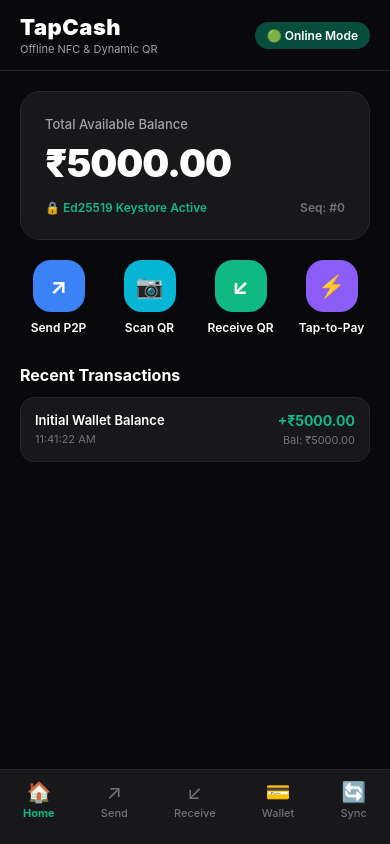
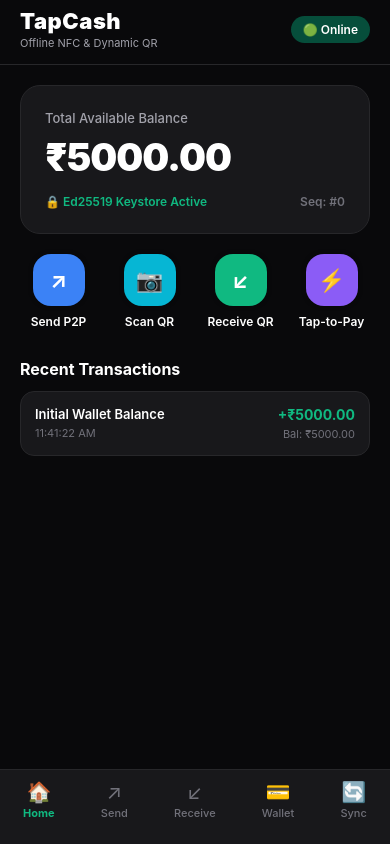
Before and after one commit to amaannn08/TapCash, a React Native app in the folder mobile/: screen / in a window 390 px wide. Built offline with nearby package versions, Linux system fonts and the light colour scheme.

Commit message:
fix(ui): adjust safe area and status bar padding to prevent header overlap

```diff
--- a/mobile/App.tsx
+++ b/mobile/App.tsx
@@ -12,6 +12,7 @@ import {
   StatusBar,
   Alert,
   Image,
+  Platform,
 } from 'react-native';
 import { Colors } from './src/core/theme/colors';
 import { LocalDB, LocalLedgerEntry, PendingVoucher } from './src/core/database/sqlite';
@@ -189,7 +190,7 @@ export default function App() {
     <SafeAreaView style={styles.container}>
       <StatusBar barStyle="light-content" backgroundColor={Colors.background} />
 
-      {/* Header */}
+      {/* Header with Safe Status Bar Offset */}
       <View style={styles.header}>
         <View>
           <Text style={styles.appTitle}>TapCash</Text>
@@ -200,7 +201,7 @@ export default function App() {
           onPress={() => setIsOfflineMode(!isOfflineMode)}
         >
           <Text style={styles.networkBadgeText}>
-            {isOfflineMode ? '🔴 Offline Mode' : '🟢 Online Mode'}
+            {isOfflineMode ? '🔴 Offline' : '🟢 Online'}
           </Text>
         </TouchableOpacity>
       </View>
@@ -564,15 +565,18 @@ const styles = StyleSheet.create({
   container: {
     flex: 1,
     backgroundColor: Colors.background,
+    paddingTop: Platform.OS === 'android' ? (StatusBar.currentHeight || 24) + 8 : 0,
   },
   header: {
     flexDirection: 'row',
     justifyContent: 'space-between',
     alignItems: 'center',
     paddingHorizontal: 20,
-    paddingVertical: 14,
+    paddingTop: Platform.OS === 'ios' ? 10 : 8,
+    paddingBottom: 14,
     borderBottomWidth: 1,
     borderBottomColor: Colors.surfaceBorder,
+    backgroundColor: Colors.background,
   },
   appTitle: {
     fontSize: 22,
@@ -603,7 +607,7 @@ const styles = StyleSheet.create({
   },
   scrollContent: {
     padding: 20,
-    paddingBottom: 100,
+    paddingBottom: 110,
   },
   balanceCard: {
     backgroundColor: Colors.surface,
```
